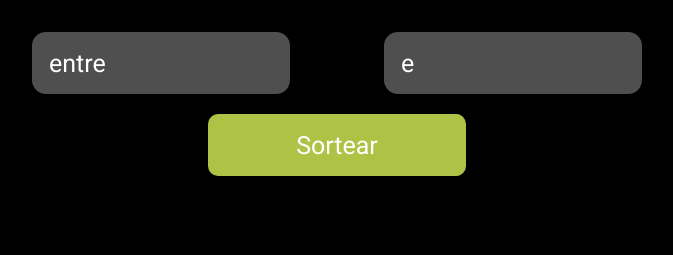
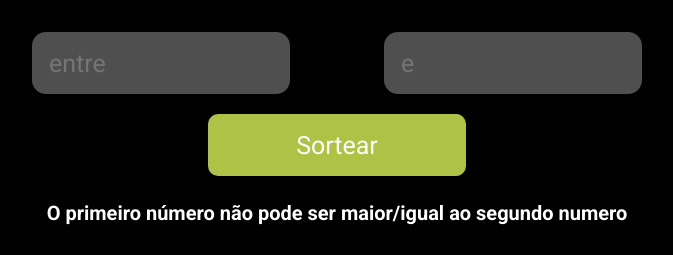
Before and after one commit to Dev-Edsonv/Sorteador-Dev, a plain HTML site: page index.html in a window 1280 px wide. Both pictures are taken after a click on the button "Sortear". Shown: the part 545-800 px from the top of the page, without its empty margins (303-976 px from the left). Drawn offline with Linux system fonts and the light colour scheme.

Commit message:
alteração na estilização da tag p, parte externa do site ja rodando e pronta

```diff
--- a/index.html
+++ b/index.html
@@ -25,7 +25,7 @@
             <input class="numbers" id="firstNumber" type="number" placeholder="entre">
             <input class="numbers" id="secoundNumber" type="number" placeholder="e">
 
-            <button onclick="draw()" class="button">Sortear</button>
+            <button class="button">Sortear</button>
             <p></p>
         </div>
 
@@ -33,6 +33,6 @@
 
 </body>
 
-    <script src="./script.js></script>
+<script src="./script.js"></script>
 
 </html>
--- a/script.js
+++ b/script.js
@@ -1,13 +1,19 @@
-let firstNumber = document.querySelector("#firstNumber").value
-let secoudNumber = document.querySelector("#secoundNumber).value
-let paragraph = document.querySelector("p")
+const button = document.querySelector("button")
 
-function draw() {
+function drawNumber() {
 
-  if(firstNumber >= secoundNumber) {
-    paragraph.innerHTML = " O primeiro número não poder ser maior/igual ao segundo"
+  let min = Math.ceil(document.querySelector("#firstNumber").value)
+  let max = Math.floor(document.querySelector("#secoundNumber").value)
+  let paragraph = document.querySelector("p")
+  let prizeDraw = Math.floor(Math.random() * (max - min) + min);
 
-}else {
-    let drawNumber = Math.floor(Math.random() * (firstNumber - secoundNumber + 1)) + secoundNumber;
-    alert('o numero sorteado foi ${drawNumber}')
+  if(min >= max) {
+    paragraph.innerHTML = `O primeiro número não pode ser maior/igual
+    ao segundo numero`
+  } else {
+    paragraph.innerHTML =`O número sorteado foi ${prizeDraw}`
   }
+
+}
+
+button.addEventListener("click", drawNumber)
--- a/style.css
+++ b/style.css
@@ -36,22 +36,20 @@ h3 {
     outline: none;
     border: none;
     cursor: pointer;
+    color: #000;
 }
 
-.numbers:hover {
+.numbers:active {
     opacity: 0.4;
     font-size: 19px;
     background-color: red;
     cursor: grab;
-    transition: 1s linear;
-}
-
-.numbers::placeholder {
+    transition: 0.2s linear;
     color: #fff;
 }
 
-.numbers::placeholder:hover {
-    color: gold;
+.numbers:hover {
+    color: #fff;
 }
 
 .button {
@@ -83,8 +81,10 @@ h3 {
 
 p {
     color: #fff;
-    text-aligtn: center;
-    font-size: 16px;
+    text-align: center;
+    font-size: 20px;
+    margin-top: 25px;
+    font-weight: 600;
 }
 
 @media (max-width: 667px) {
```
